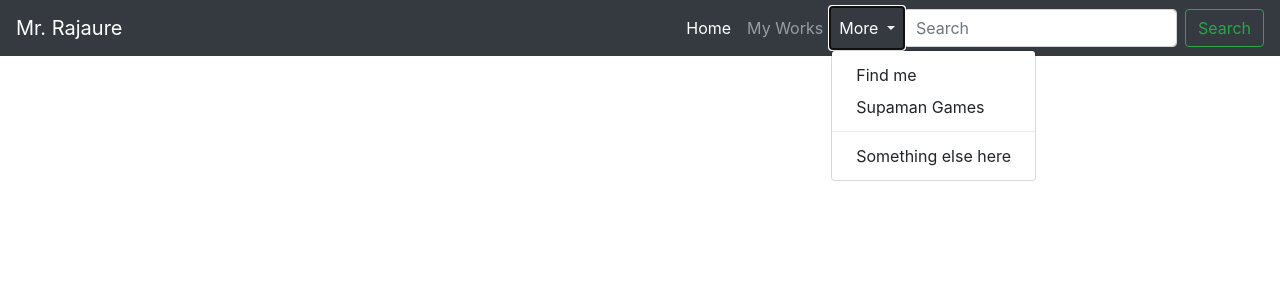
After one commit to Sushmit1997/sushmitlives, a PHP site: page /supaman.html in a window 1280 px wide, after a click on "More". The commit adds this page. Shown: the top 300 px of the page. Run offline with PHP 8.4, Linux system fonts and the light colour scheme.

Commit message:
2020 BOIS

```diff
--- a/findme.html
+++ b/findme.html
@@ -30,7 +30,7 @@
                       </a>
                       <div class="dropdown-menu" aria-labelledby="navbarDropdown">
                         <a class="dropdown-item" href="findme.html">Find me</a>
-                        <a class="dropdown-item" href="#">Another action</a>
+                        <a class="dropdown-item" href="supaman.html">Supaman Games</a>
                         <div class="dropdown-divider"></div>
                         <a class="dropdown-item" href="#">Something else here</a>
                       </div>
--- a/style.css
+++ b/style.css
@@ -43,3 +43,8 @@ section.sexy{
     width:100%;
     position:absolute;
     }
+
+section.twake{
+
+    opacity: 1;
+}
--- /dev/null
+++ b/supaman.html
@@ -0,0 +1,53 @@
+<html>
+    <head>
+        <title>Supaman Games</title>
+        <meta charset="utf-8">
+        <meta name="viewport" content="width=device-width, initial-scale=1">
+        <link rel="stylesheet" href="https://maxcdn.bootstrapcdn.com/bootstrap/4.3.1/css/bootstrap.min.css">
+        <link rel="stylesheet" href="https://stackpath.bootstrapcdn.com/font-awesome/4.7.0/css/font-awesome.min.css">
+
+        <link href="style.css" rel="stylesheet" type="text/css" />
+        <link rel="shortcut icon" type="image/x-icon" href="images/favicon2.png" />
+    </head>
+    <header>
+        <nav class="navbar navbar-expand-lg navbar-dark bg-dark fixed-top">
+            <a class="navbar-brand" href="index.html">Mr. Rajaure</a>
+            <button class="navbar-toggler" type="button" data-toggle="collapse" data-target="#navbarSupportedContent" aria-controls="navbarSupportedContent" aria-expanded="false" aria-label="Toggle navigation">
+              <span class="navbar-toggler-icon"></span>
+            </button>
+
+            <div class="collapse navbar-collapse" id="navbarSupportedContent">
+              <ul class="navbar-nav ml-auto">
+                <li class="nav-item active">
+                  <a class="nav-link" href="index.html">Home <span class="sr-only">(current)</span></a>
+                </li>
+                <li class="nav-item">
+                  <a class="nav-link" href="My Works.html">My Works</a>
+                </li>
+                <li class="nav-item dropdown">
+                  <a class="nav-link dropdown-toggle" href="#" id="navbarDropdown" role="button" data-toggle="dropdown" aria-haspopup="true" aria-expanded="false">
+                    More
+                  </a>
+                  <div class="dropdown-menu" aria-labelledby="navbarDropdown">
+                    <a class="dropdown-item" href="findme.html">Find me</a>
+                    <a class="dropdown-item" href="supaman.html">Supaman Games</a>
+                    <div class="dropdown-divider"></div>
+                    <a class="dropdown-item" href="#">Something else here</a>
+                  </div>
+                </li>
+
+              </ul>
+              <form class="form-inline my-2 my-lg-0">
+                <input class="form-control mr-sm-2" type="search" placeholder="Search" aria-label="Search">
+                <button class="btn btn-outline-success my-2 my-sm-0" type="submit">Search</button>
+              </form>
+            </div>
+          </nav>
+    </header>
+    <footer class="text-center text-capitalize bg-dark text-white">
+        @Copyright Sushmit
+      </footer>
+      <script src="https://ajax.googleapis.com/ajax/libs/jquery/3.4.1/jquery.min.js"></script>
+    <script src="https://cdnjs.cloudflare.com/ajax/libs/popper.js/1.14.7/umd/popper.min.js"></script>
+    <script src="https://maxcdn.bootstrapcdn.com/bootstrap/4.3.1/js/bootstrap.min.js"></script>
+</html>
--- a/test.txt
+++ b/test.txt
@@ -1 +1 @@
-fuck you boi
+git pull origin master --allow-unrelated-histories
```
Also changed, not shown: My Works.html (+35 -4 lines), index.html (+4 -6 lines), images/favicon2.png (added).
